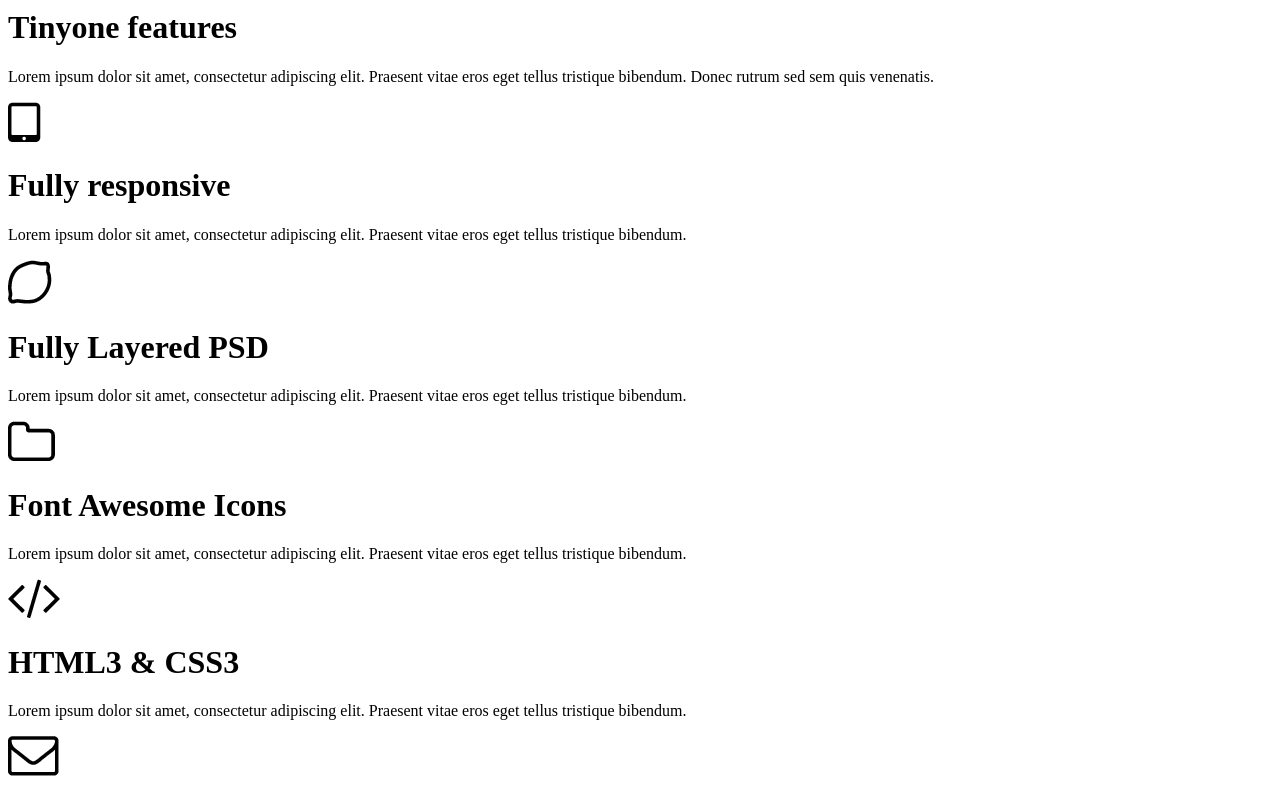
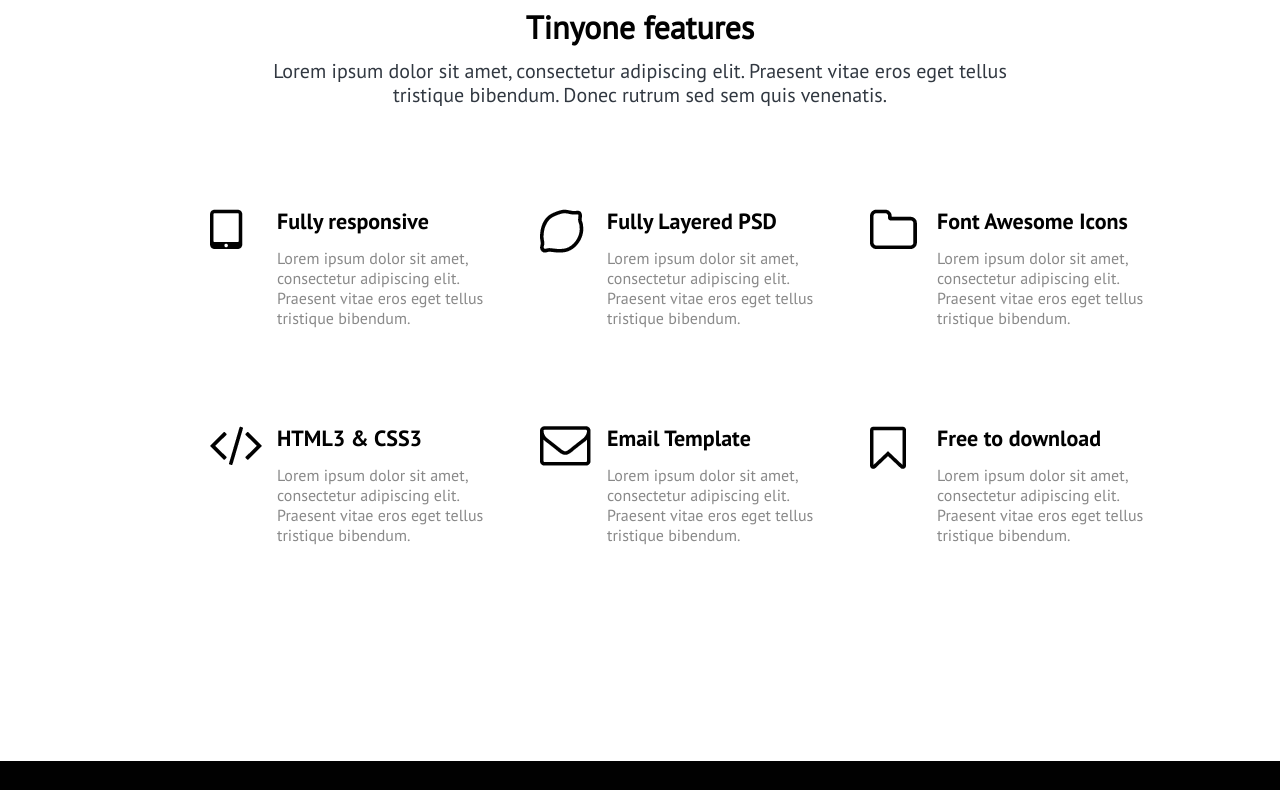
Before and after one commit to ShohruhRazakov7/-tinyone-, a plain HTML site: page index.html in a window 1280 px wide. Shown: the part 849-1639 px from the top of the page. Drawn offline with Linux system fonts and the light colour scheme.

Commit message:
Update index.html

```diff
--- a/index.html
+++ b/index.html
@@ -4,7 +4,7 @@
     <meta charset="UTF-8">
     <meta http-equiv="X-UA-Compatible" content="IE=edge">
     <meta name="viewport" content="width=device-width, initial-scale=1.0">
-    <link rel="stylesheet" href="Tinyone_css.css">
+    <link rel="stylesheet" href="style.css">
     <link rel="shortcut icon" href="" type="image/x-icon">
     <title>tinyone</title>
 </head>
```
